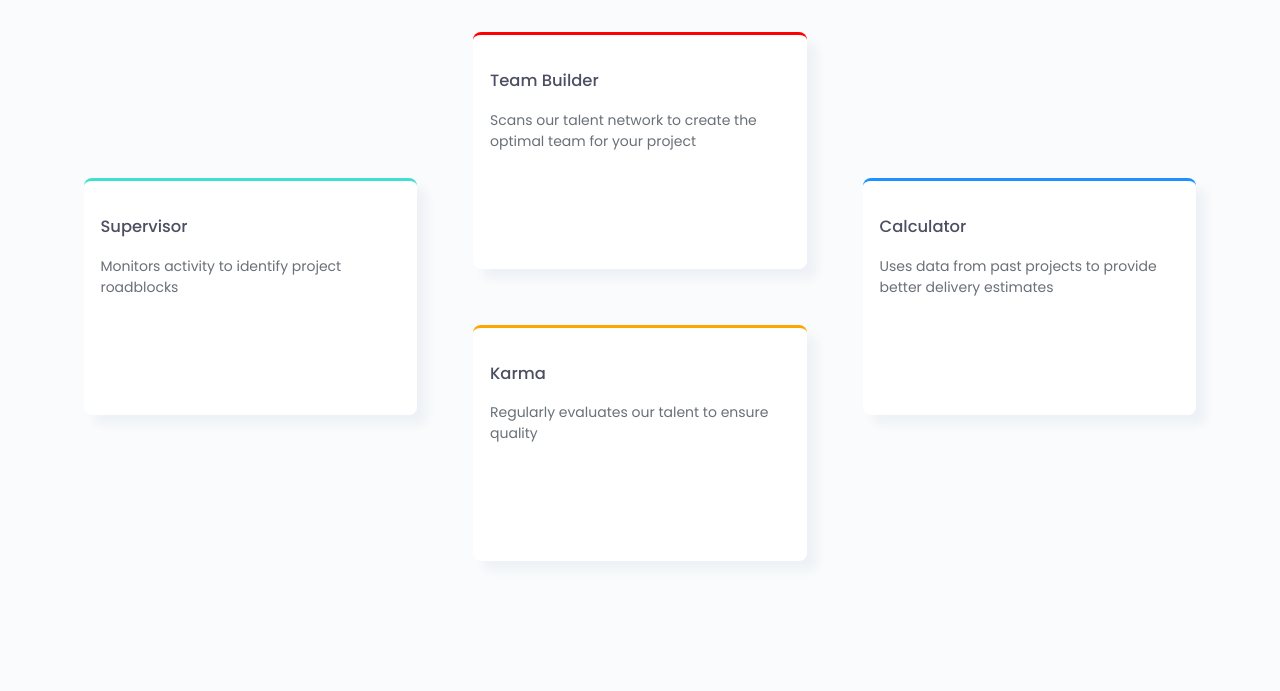
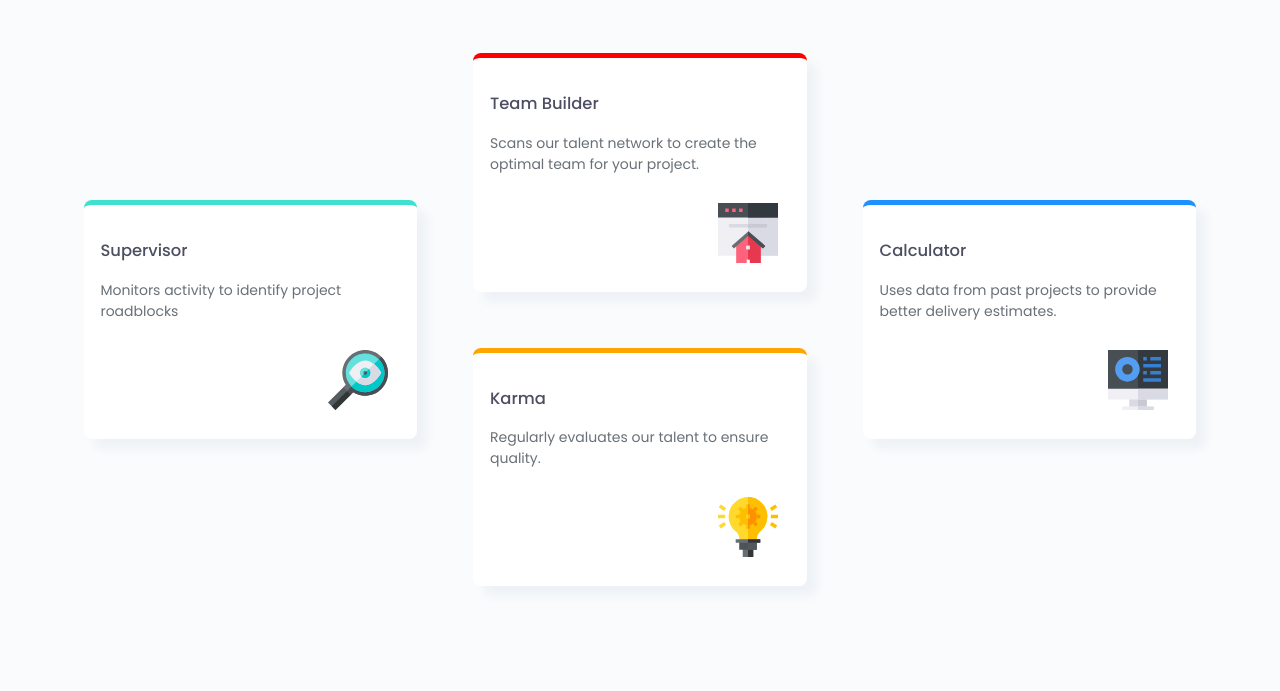
Before and after one commit to catmaluci/four-card-section, a plain HTML site: page index.html in a window 1280 px wide. Shown: the part 192-883 px from the top of the page. Drawn offline with Linux system fonts and the light colour scheme.

Commit message:
card image right bottom

```diff
--- a/index.html
+++ b/index.html
@@ -43,18 +43,22 @@
     <main>
       <section class="supervisor">
         <h3>Supervisor</h3> Monitors activity to identify project roadblocks
+        <img src="./images/icon-supervisor.svg" alt="magnifier icon"/>
       </section>
       <div class="teambuilder-karma">
         <section class="team-builder">
           <h3>Team Builder</h3> Scans our talent network to create the optimal team for
-          your project
+          your project.
+           <img src="./images/icon-team-builder.svg" alt="teambuilder icon"/>
         </section>
         <section class="karma">
-         <h3> Karma </h3>Regularly evaluates our talent to ensure quality
+         <h3> Karma </h3>Regularly evaluates our talent to ensure quality.
+          <img src="./images/icon-karma.svg" alt="lightbull icon"/>
         </section>
       </div>
        <section class="calculator">
-      <h3>Calculator </h3>Uses data from past projects to provide better delivery estimates
+      <h3>Calculator </h3>Uses data from past projects to provide better delivery estimates.
+        <img src="./images/icon-calculator.svg" alt="calculator icon"/>
       </section>
     </main>
 
--- a/style.css
+++ b/style.css
@@ -4,7 +4,7 @@
   --color-grey-400: hsl(212, 6%, 44%);
 
   font-family: "Poppins", sans-serif;
-  font-size: 15px;
+
 }
 
 body {
@@ -24,7 +24,7 @@ header {
   align-items: center;
   flex-direction: column;
   text-align: center;
-  width: 50%;
+  width: 30%;
   color: var(--color-grey-400);
 }
 
@@ -61,6 +61,7 @@ section {
   border-radius: 8px;
   overflow: hidden;
   margin: 2em;
+  position: relative;
 
 }
 
@@ -80,23 +81,33 @@ h3 {
 }
 
 .team-builder {
- border-top: solid;
+ border-top: solid 5px;
  border-color: red;
+
 }
 
 .supervisor {
- border-top: solid;
+ border-top: solid 5px;
  border-color: turquoise;
 }
 
 .karma {
- border-top: solid;
+ border-top: solid 5px;
  border-color: orange;
 }
 
 .calculator {
- border-top: solid;
+ border-top: solid 5px;
  border-color: dodgerblue;
+}
+
+
+img {
+position: absolute;
+bottom: 1.8rem;
+right: 1.8rem;
+width: 60px;
+height: auto;
 }
 
 footer {
@@ -109,15 +120,25 @@ footer {
   main {
     flex-direction: column;
     max-width: 350px;
-
   }
-
 
   section {
      flex-direction: column;
+  }
 
+  header {
+    width: 90%;
+  }
 
-  }
+  h1 {
+  font-size: 1.8em;
+
+}
+
+h2 {
+
+  font-size: 1.8em;
+}
 
 
 
```
